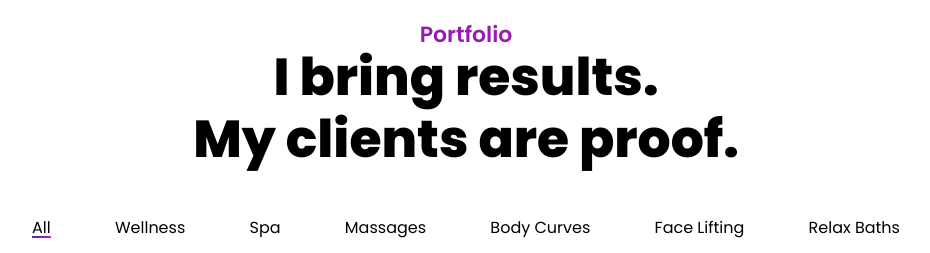
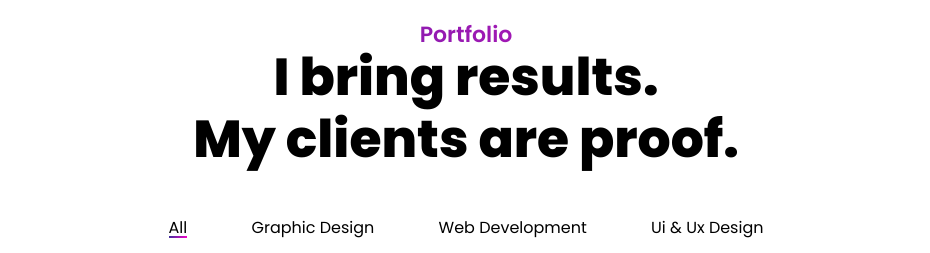
Before and after one commit to milanche7395/milan, a PHP site: page / in a window 1280 px wide; the page is wider, and only the part inside the window is pictured. Shown: the part 2412-2665 px from the top of that part, without its empty margins (174-1104 px from the left). Run offline with PHP 8.4, Linux system fonts and the light colour scheme; grey boxes labelled with a size stand in for pictures from a placeholder-image service; some libraries are stand-ins or nearby versions.

Commit message:
nemam poima

```diff
--- a/index.html
+++ b/index.html
@@ -201,18 +201,15 @@
             <div class="filters">
                 <ul>
                     <li class="active" data-filter="*">All</li>
-                    <li data-filter=".Wellness">Wellness</li>
-                    <li data-filter=".Spa">Spa</li>
-                    <li data-filter=".Massages">Massages</li>
-                    <li data-filter=".BodyCurves">Body Curves</li>
-                    <li data-filter=".FaceLifting">Face Lifting</li>
-                    <li data-filter=".RelaxBaths">Relax Baths</li>
+                    <li data-filter=".GraphicDesign">Graphic Design</li>
+                    <li data-filter=".FrontEnd">Web Development</li>
+                    <li data-filter=".UiUx">Ui & Ux Design</li>
                 </ul>
             </div>
 
             <div class="filters-content">
                 <div class="row grid gallery">
-                    <div class="col-md-3 all Wellness thumb">
+                    <div class="col-md-3 all GraphicDesign thumb">
                         <div class="item">
                             <a
                                 href="https://images.unsplash.com/photo-1544161515-4ab6ce6db874?ixlib=rb-1.2.1&ixid=eyJhcHBfaWQiOjEyMDd9&auto=format&fit=crop&w=750&q=80">
@@ -225,7 +222,7 @@
                             </a>
                         </div>
                     </div>
-                    <div class="col-md-3 all Spa thumb">
+                    <div class="col-md-3 all UiUX thumb">
                         <div class="item">
                             <a
                                 href="https://images.unsplash.com/photo-1519824145371-296894a0daa9?ixlib=rb-1.2.1&ixid=eyJhcHBfaWQiOjEyMDd9&auto=format&fit=crop&w=750&q=80">
@@ -239,7 +236,7 @@
 
                         </div>
                     </div>
-                    <div class="col-md-3 all Massages thumb">
+                    <div class="col-md-3 all UiUX thumb">
                         <div class="item">
                             <a
                                 href="https://images.unsplash.com/photo-1591343395082-e120087004b4?ixlib=rb-1.2.1&ixid=eyJhcHBfaWQiOjEyMDd9&auto=format&fit=crop&w=751&q=80">
@@ -300,7 +297,7 @@
                     </div>
 
 
-                    <div class="col-md-3 all Wellness thumb">
+                    <div class="col-md-3 all UiUx thumb">
                         <div class="item">
                             <a
                                 href="https://images.unsplash.com/photo-1544161515-4ab6ce6db874?ixlib=rb-1.2.1&ixid=eyJhcHBfaWQiOjEyMDd9&auto=format&fit=crop&w=750&q=80">
@@ -313,7 +310,7 @@
                             </a>
                         </div>
                     </div>
-                    <div class="col-md-3 all Spa thumb">
+                    <div class="col-md-3 all FrontEnd thumb">
                         <div class="item">
                             <a
                                 href="https://images.unsplash.com/photo-1519824145371-296894a0daa9?ixlib=rb-1.2.1&ixid=eyJhcHBfaWQiOjEyMDd9&auto=format&fit=crop&w=750&q=80">
@@ -326,7 +323,7 @@
                             </a>
                         </div>
                     </div>
-                    <div class="col-md-3 all Massages thumb">
+                    <div class="col-md-3 all FrontEnd thumb">
                         <div class="item">
                             <a
                                 href="https://images.unsplash.com/photo-1591343395082-e120087004b4?ixlib=rb-1.2.1&ixid=eyJhcHBfaWQiOjEyMDd9&auto=format&fit=crop&w=751&q=80">
--- a/scss/main.scss
+++ b/scss/main.scss
@@ -973,7 +973,7 @@ p {
 // Slider
 
 @mixin white-gradient {
-    background: linear-gradient(to right, rgba(236, 238, 246, 1) 0%, rgba(236, 238, 246, 0) 100%);
+    background: linear-gradient(to right, rgba(255, 255, 255, 1) 0%, rgba(236, 238, 246, 0) 100%);
 }
 
 $animationSpeed: 30s;
@@ -994,7 +994,6 @@ $animationSpeed: 30s;
 .clients {
     padding: 60px 0;
     margin: 60px 0;
-    background: #eceef6;
 
     h2 {
         margin-bottom: 40px;
```
Also changed, not shown: other parts of index.html (+12 -10 lines), dist/css/main.min.css, 1 other file.
